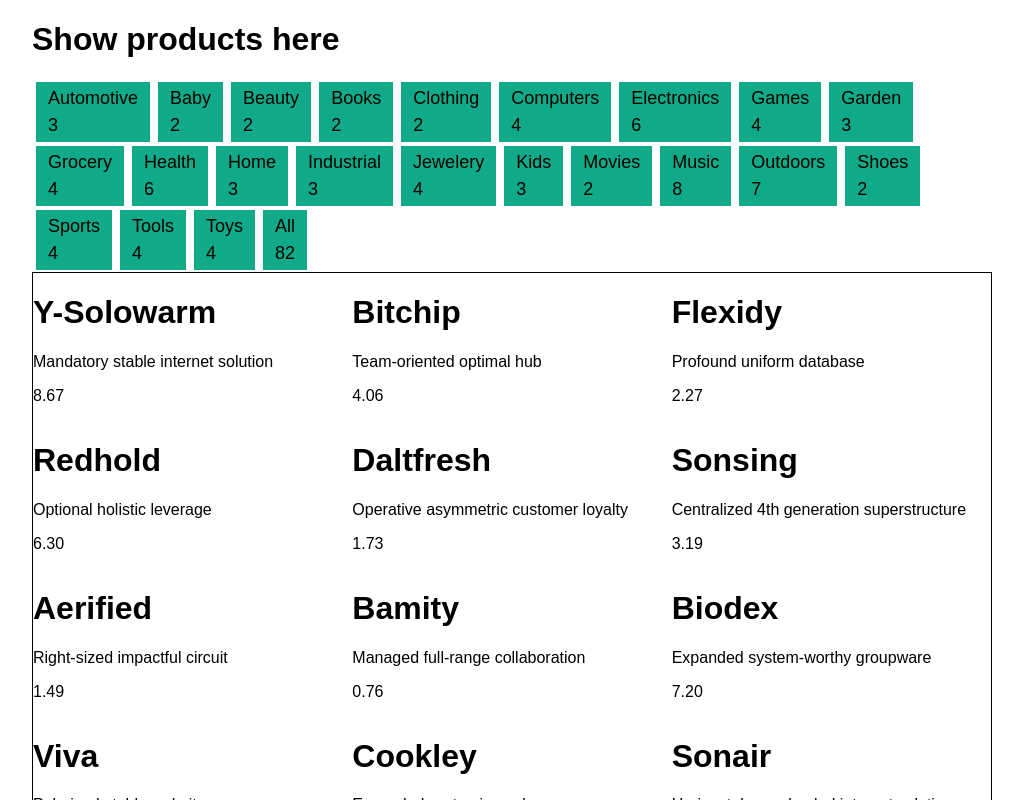
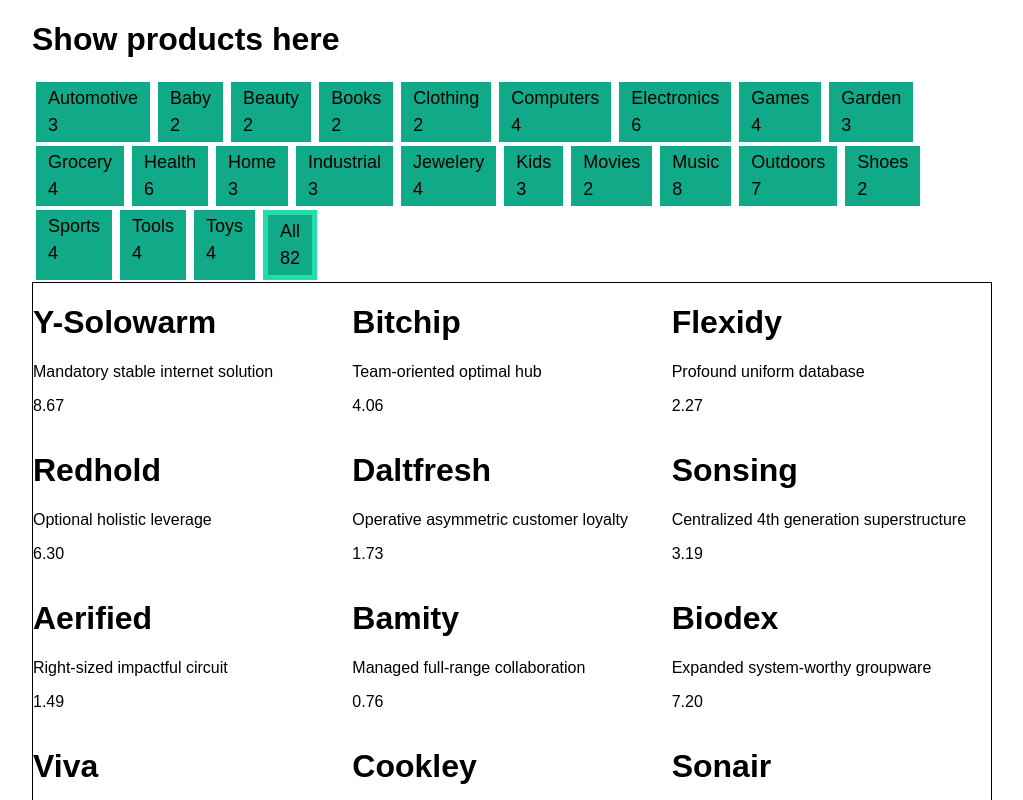
Before and after one commit to SWHarrison/FEW2-3assign2, a React (Create React App) app: page / in a window 1280 px wide. Shown: the top 800 px of the page, without its empty margins (128-1151 px from the left). Built offline with nearby package versions, Linux system fonts and the light colour scheme.

Commit message:
added border to reflect selected button

```diff
--- a/src/App.js
+++ b/src/App.js
@@ -14,12 +14,14 @@ class App extends Component {
   }
 
   render() {
-    console.log('rendering app '+this.state.currentCategory)
-    console.log(inventory.filter(item => this.state.currentCategory == "All" || item.category == this.state.currentCategory))
+    const { currentCategory } = this.state
+
+    console.log('rendering app '+currentCategory)
     return (
       <div className="App">
         <h1>Show products here</h1>
         <CategoriesList
+          selected = {currentCategory}
           categoriesList = {categories}
           setCategory={(cat) => {
             this.setState({ currentCategory: cat })
--- a/src/CategoriesList.css
+++ b/src/CategoriesList.css
@@ -4,10 +4,14 @@
   width: 100%;
 }
 
-.CategoriesList div{
+.CategoriesList *{
   width: auto;
   margin: 2px 4px;
   padding: 2px 4px;
   background-color: #1a8;
   font-size: 18px;
 }
+
+.selected{
+  border: 5px solid #2da
+}
--- a/src/CategoriesList.js
+++ b/src/CategoriesList.js
@@ -7,14 +7,17 @@ function CategoriesList(props) {
   const categories = props.categoriesList;
   const listItems = categories.map((category) => {
 
+    console.log(category + " equals " + props.selected + ": " + (category == props.selected))
     let num;
     if(category != 'All'){
-      num = countCategory(inventory,category)
+      num = countCategory(inventory, category)
     } else {
       num = inventory.length;
     }
     return (
-      <div onClick={() => {
+      <div
+        className={category == props.selected ? 'selected' : ''}
+        onClick={() => {
         props.setCategory(category)
       }}>
         <div>{category}</div>
```
